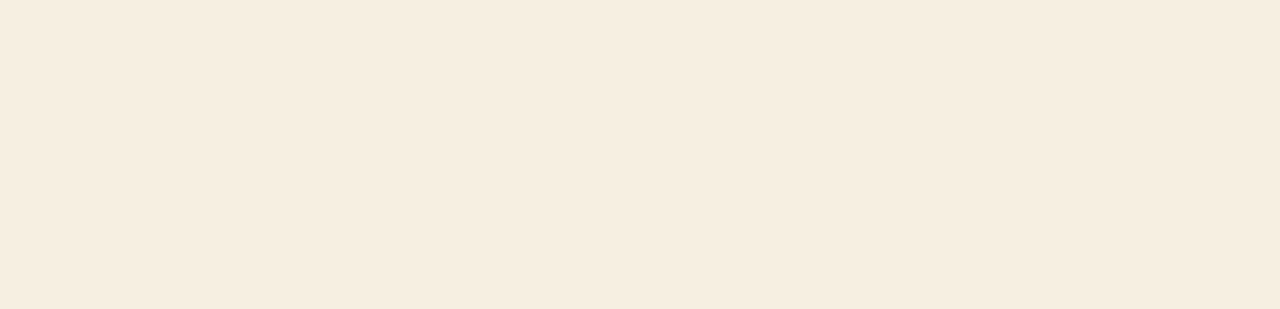
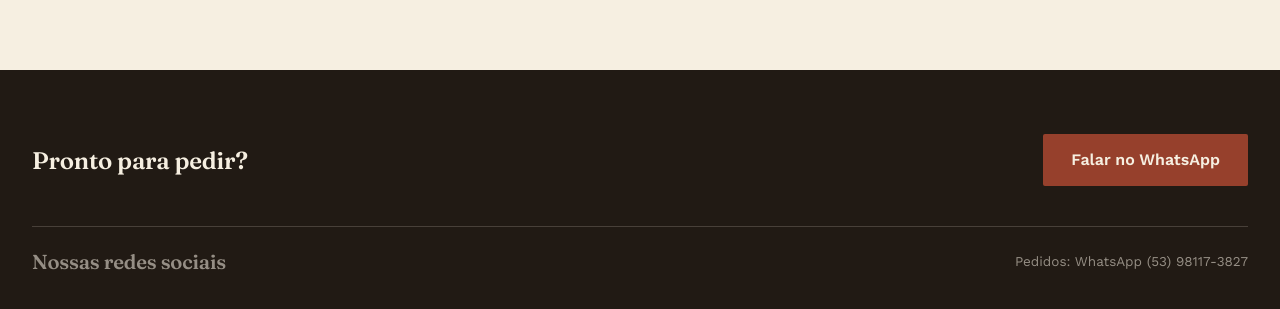
Before and after one commit to MarcioLima79/forno-lento-pizzas, a React (Vite) app: page / in a window 1280 px wide. Shown: the part 3542-3851 px from the top of the page. Before the commit the page ends 3612 px from the top, so only its background shows below. Built offline with nearby package versions, Linux system fonts and the light colour scheme.

Commit message:
feat: add footer section

```diff
--- a/src/App.tsx
+++ b/src/App.tsx
@@ -1,5 +1,6 @@
 import Benefits from "./sections/Benefits/Benefits";
 import Delivery from "./sections/Delivery/Delivery";
+import Footer from "./sections/Footer/Footer";
 import Header from "./sections/Header/Header";
 import Hero from "./sections/Hero/Hero";
 import Menu from "./sections/Menu/Menu";
@@ -14,6 +15,7 @@ function App() {
       <Menu />
       <Benefits />
       <Delivery />
+      <Footer />
     </main>
   );
 }
--- /dev/null
+++ b/src/sections/Footer/Footer.css
@@ -0,0 +1,27 @@
+.footer {
+  background: var(--color-charcoal);
+  color: var(--color-flour);
+  padding: 64px 32px 40px;
+}
+
+.footer-top {
+  display: flex;
+  justify-content: space-between;
+  align-items: center;
+  flex-wrap: wrap;
+  margin: 0 auto;
+  gap: 24px;
+  padding-bottom: 40px;
+  border-bottom: 1px solid rgba(246, 239, 225, 0.18);
+}
+
+.footer-bottom {
+  display: flex;
+  margin: 0 auto;
+  justify-content: space-between;
+  padding-top: 24px;
+  font-size: 13.5px;
+  color: rgba(246, 239, 225, 0.55);
+  flex-wrap: wrap;
+  gap: 12px;
+}
--- /dev/null
+++ b/src/sections/Footer/Footer.tsx
@@ -0,0 +1,31 @@
+import Button from "../../components/Button/Button";
+import "./Footer.css";
+
+function Footer() {
+  return (
+    <section className="footer" id="footer">
+      <div className="footer__content">
+        <div className="footer-top">
+          <h2 className="footer__title">Pronto para pedir?</h2>
+          <Button
+            variant="inverted"
+            className="footer__button"
+            onClick={() =>
+              document
+                .getElementById("pedir")
+                ?.scrollIntoView({ behavior: "smooth" })
+            }
+          >
+            Falar no WhatsApp
+          </Button>
+        </div>
+        <div className="footer-bottom">
+          <h2 className="footer__title">Nossas redes sociais</h2>
+          <p>Pedidos: WhatsApp (53) 98117-3827</p>
+        </div>
+      </div>
+    </section>
+  );
+}
+
+export default Footer;
```
